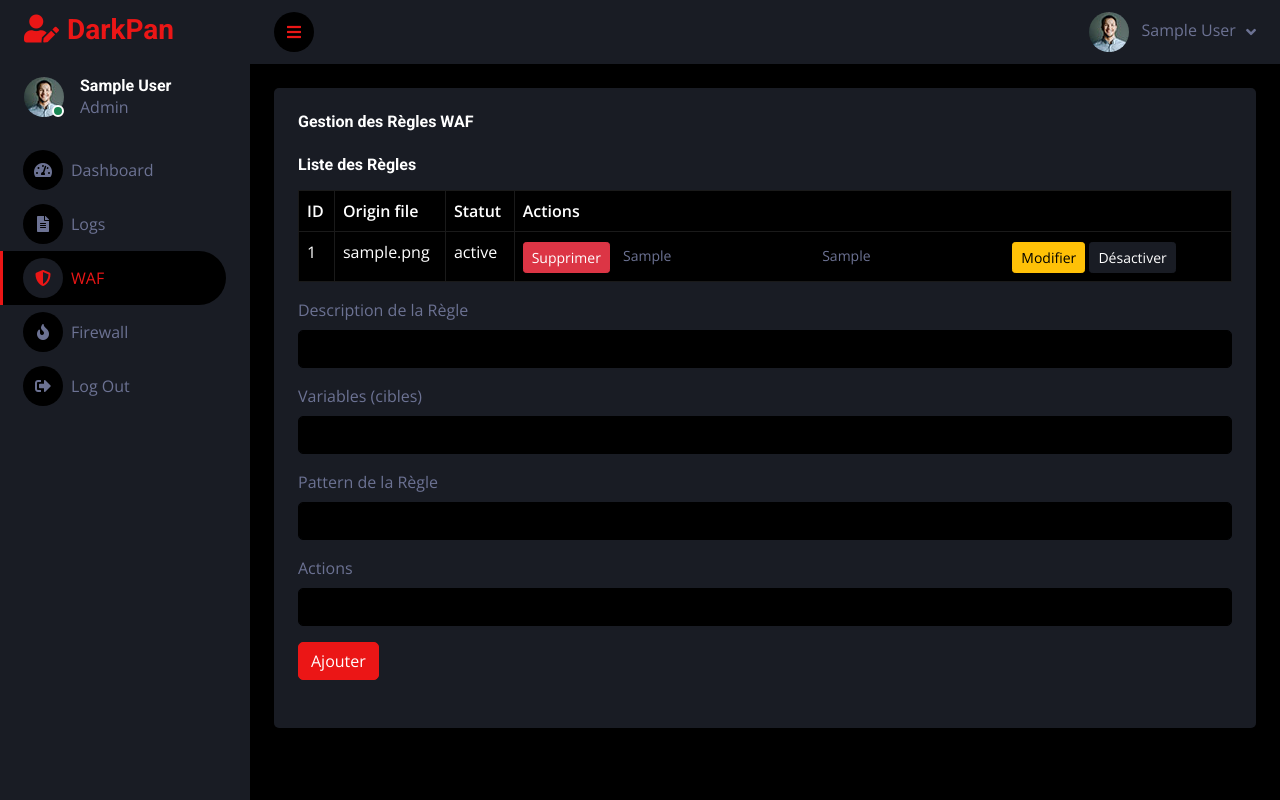
After one commit to zaxi03/PFA, a Flask app: page /waf in a window 1280 px wide. The commit adds this page. Run offline with Flask 3, Linux system fonts and the light colour scheme; the visitor is signed in with stand-in values (Sample User, id 1); tables that the repository leaves empty or names only in its code hold one stand-in row (values such as "Sample post"); data that the repository does not hold is empty; some libraries are stand-ins or nearby versions.

Commit message:
new version 26/06/2025

```diff
--- a/admin_interface/app.py
+++ b/admin_interface/app.py
@@ -155,8 +155,64 @@ def get_blocked_ips():
     blocked_ips = cur.fetchall()
     conn.close()
     return blocked_ips
+##################################################################################################
+# Create the table in init.sql # need type update
+# populate it
+# indexing
+# paginating
+# filters
+# hover/click to get description
+def get_all_waf_rules():
+    conn = get_connection()
+    cur = conn.cursor()
+    #modify this to match the table
+    cur.execute("SELECT rule_id, origin_file, status, variables, actions, description FROM waf_rules ORDER BY rule_id ASC")
+    rules = cur.fetchall()
+    conn.close()
+    return rules
+# need to reload?
+def insert_waf_rule(description, variables, operators, actions):
+    conn = get_connection()
+    cur = conn.cursor()
+    #modify this to match the table
+    cur.execute("INSERT INTO waf_rules (description, variables, operators, actions) VALUES (%s, %s, %s)",
+                (description, variables, operators, actions))
+    conn.commit()
+    conn.close()
 
+def delete_waf_rule(rule_id):
+    conn = get_connection()
+    cur = conn.cursor()
+    #modify this to match the table
+    cur.execute("UPDATE waf_rules SET status = 'removed' WHERE id = %s", (rule_id))
+    conn.commit()
+    conn.close()
+    # custum file and 999
 
+def update_waf_rule(rule_id, variables = None, actions = None):
+    conn = get_connection()
+    cur = conn.cursor()
+    #modify this to match the table
+    if variables:
+        cur.execute("UPDATE waf_rules SET variables = %s WHERE id = %s",
+                    (variables, rule_id))
+    if actions:
+        cur.execute("UPDATE waf_rules SET actions = %s WHERE id = %s",
+                    (actions, rule_id))
+    conn.commit()
+    conn.close()
+
+def toggle_waf_rule(rule_id, current_status):
+    new_status = 'inactive' if current_status == 'active' else 'active'
+    conn = get_connection()
+    cur = conn.cursor()
+    #modify this to match the table
+    cur.execute("UPDATE waf_rules SET status = %s WHERE id = %s", (new_status, rule_id))
+    conn.commit()
+    conn.close()
+
+# add routes and POST logic
+##################################################################################################
 @app.route('/')
 def home():
     return render_template('signin.html')
@@ -294,5 +350,48 @@ def firewall():
             return render_template('firewall.html', rules=rules, nom=nom, blocked_ips=blocked_ips)
     return redirect(url_for('login'))
 
+@app.route('/waf', methods=['GET', 'POST'])
+def waf():
+    if 'email' in session:
+        email = session['email']
+        conn = get_connection()
+        cur = conn.cursor()
+        cur.execute("SELECT nom FROM users WHERE email = %s", (email,))
+        user_data = cur.fetchone()
+        conn.close()
+        # modify to match fuctions nad table
+        if request.method == 'POST':
+            form_type = request.form.get('form_type')
+            if form_type == 'add_rule':
+                rule_description = request.form.get('description')
+                rule_variables = request.form.get('variables')
+                rule_operators = request.form.get('operators')
+                rule_actions = request.form.get('actions')
+                insert_waf_rule(rule_description, rule_variables, rule_operators, rule_actions)
+                # add error
+                flash("Règle WAF ajoutée avec succès ✅", "success")
+            elif form_type == 'delete_rule':
+                rule_id = request.form.get('rule_id')
+                delete_waf_rule(rule_id)
+                flash("Règle WAF supprimée avec succès 🚫", "success")
+            elif form_type == 'update_rule':
+                rule_id = request.form.get('rule_id')
+                rule_variables = request.form.get('variables')
+                rule_actions = request.form.get('actions')
+                update_waf_rule(rule_id, rule_variables, rule_actions)
+                flash("Règle WAF modifiée avec succès ✏️", "success")
+            elif form_type == 'toggle_status':
+                rule_id = request.form.get('rule_id')
+                current_status = request.form.get('current_status')
+                toggle_waf_rule(rule_id, current_status)
+                flash("Statut de la règle WAF modifié avec succès 🔄", "success")
+
+        rules = get_all_waf_rules()
+
+        if user_data:
+            nom = user_data[0]
+            return render_template('waf.html', nom=nom, rules=rules)
+    return redirect(url_for('login'))
+
 if __name__ == '__main__':
     app.run(debug=True, host='0.0.0.0', port=5000)
--- a/admin_interface/logs_waf.py
+++ b/admin_interface/logs_waf.py
@@ -32,7 +32,7 @@ def parse_and_insert(line):
         created_at = tx.get("time_stamp")
         date = datetime.strptime(created_at, "%a %b %d %H:%M:%S %Y")
         method=tx.get("request", {}).get("method", "UNKNOWN")
-        host_cible=tx.get("request", {}).get("headers", {}).get("Host", "UNKNOWN")
+        host_cible=tx.get("request", {}).get("headers", {}).get("host", "UNKNOWN")
         messages = tx.get("messages", [])
         if messages and "details" in messages[0]:
             tags = messages[0]["details"].get("tags", [])
--- a/admin_interface/templates/firewall.html
+++ b/admin_interface/templates/firewall.html
@@ -67,7 +67,7 @@
                 <div class="navbar-nav w-100">
                     <a href="{{ url_for('dashboard') }}" class="nav-item nav-link"><i class="fa fa-tachometer-alt me-2"></i>Dashboard</a>
                     <a href="{{ url_for('logs') }}" class="nav-item nav-link"><i class="fas fa-file-alt me-2"></i>Logs</a>
-                    <a href="#" class="nav-item nav-link "><i class="fas fa-shield-alt me-2"></i>WAF</a>
+                    <a href="{{ url_for('waf') }}" class="nav-item nav-link "><i class="fas fa-shield-alt me-2"></i>WAF</a>
                     <a href="{{ url_for('firewall') }}" class="nav-item nav-link active"><i class="fas fa-fire me-2"></i>Firewall</a>
                     <a href="{{ url_for('logout') }}" class="nav-item nav-link"><i class="fas fa-sign-out-alt me-2"></i>Log Out</a>
                 </div>
--- a/admin_interface/templates/index.html
+++ b/admin_interface/templates/index.html
@@ -67,7 +67,7 @@
                 <div class="navbar-nav w-100">
                     <a href="{{ url_for('dashboard') }}" class="nav-item nav-link active"><i class="fa fa-tachometer-alt me-2"></i>Dashboard</a>
                     <a href="{{ url_for('logs') }}" class="nav-item nav-link"><i class="fas fa-file-alt me-2"></i>Logs</a>
-                    <a href="#" class="nav-item nav-link "><i class="fas fa-shield-alt me-2"></i>WAF</a>
+                    <a href="{{ url_for('waf') }}" class="nav-item nav-link "><i class="fas fa-shield-alt me-2"></i>WAF</a>
                     <a href="{{ url_for('firewall') }}" class="nav-item nav-link "><i class="fas fa-fire me-2"></i>Firewall</a>
                     <a href="{{ url_for('logout') }}" class="nav-item nav-link"><i class="fas fa-sign-out-alt me-2"></i>Log Out</a>
                 </div>
--- a/admin_interface/templates/logs.html
+++ b/admin_interface/templates/logs.html
@@ -67,7 +67,7 @@
                 <div class="navbar-nav w-100">
                     <a href="{{ url_for('dashboard') }}" class="nav-item nav-link "><i class="fa fa-tachometer-alt me-2"></i>Dashboard</a>
                     <a href="{{ url_for('logs') }}" class="nav-item nav-link active"><i class="fas fa-file-alt me-2"></i>Logs</a>
-                    <a href="#" class="nav-item nav-link "><i class="fas fa-shield-alt me-2"></i>WAF</a>
+                    <a href="{{ url_for('waf') }}" class="nav-item nav-link "><i class="fas fa-shield-alt me-2"></i>WAF</a>
                     <a href="{{ url_for('firewall') }}" class="nav-item nav-link "><i class="fas fa-fire me-2"></i>Firewall</a>
                     <a href="{{ url_for('logout') }}" class="nav-item nav-link"><i class="fas fa-sign-out-alt me-2"></i>Log Out</a>
                 </div>
--- /dev/null
+++ b/admin_interface/templates/waf.html
@@ -0,0 +1,170 @@
+<!DOCTYPE html>
+<html lang="en">
+<head>
+    <meta charset="utf-8">
+    <title>DarkPan - WAF Rules</title>
+    <meta content="width=device-width, initial-scale=1.0" name="viewport">
+
+    <link href="{{ url_for('static', filename='img/favicon.ico') }}" rel="icon">
+
+    <!-- Fonts & Icons -->
+    <link rel="preconnect" href="https://fonts.googleapis.com">
+    <link rel="preconnect" href="https://fonts.gstatic.com" crossorigin>
+    <link href="https://fonts.googleapis.com/css2?family=Open+Sans:wght@400;600&family=Roboto:wght@500;700&display=swap" rel="stylesheet">
+    <link href="https://cdnjs.cloudflare.com/ajax/libs/font-awesome/5.10.0/css/all.min.css" rel="stylesheet">
+    <link href="https://cdn.jsdelivr.net/npm/bootstrap-icons@1.4.1/font/bootstrap-icons.css" rel="stylesheet">
+
+    <!-- Libraries CSS -->
+    <link href="{{ url_for('static', filename='lib/owlcarousel/assets/owl.carousel.min.css') }}" rel="stylesheet">
+    <link href="{{ url_for('static', filename='lib/tempusdominus/css/tempusdominus-bootstrap-4.min.css') }}" rel="stylesheet" />
+
+    <!-- App CSS -->
+    <link href="{{ url_for('static', filename='css/bootstrap.min.css') }}" rel="stylesheet">
+    <link href="{{ url_for('static', filename='css/style.css') }}" rel="stylesheet">
+</head>
+<body>
+    <div class="container-fluid position-relative d-flex p-0">
+        <!-- Sidebar Start -->
+        <div class="sidebar pe-4 pb-3">
+            <nav class="navbar bg-secondary navbar-dark">
+                <a href="{{ url_for('dashboard') }}" class="navbar-brand mx-4 mb-3">
+                    <h3 class="text-primary"><i class="fa fa-user-edit me-2"></i>DarkPan</h3>
+                </a>
+                <div class="d-flex align-items-center ms-4 mb-4">
+                    <div class="position-relative">
+                        <img class="rounded-circle" src="{{ url_for('static', filename='img/user.jpg') }}" alt="" style="width: 40px; height: 40px;">
+                        <div class="bg-success rounded-circle border border-2 border-white position-absolute end-0 bottom-0 p-1"></div>
+                    </div>
+                    <div class="ms-3">
+                        <h6 class="mb-0">{{ nom }}</h6>
+                        <span>Admin</span>
+                    </div>
+                </div>
+                <div class="navbar-nav w-100">
+                    <a href="{{ url_for('dashboard') }}" class="nav-item nav-link"><i class="fa fa-tachometer-alt me-2"></i>Dashboard</a>
+                    <a href="{{ url_for('logs') }}" class="nav-item nav-link"><i class="fas fa-file-alt me-2"></i>Logs</a>
+                    <a href="{{ url_for('waf') }}" class="nav-item nav-link active"><i class="fas fa-shield-alt me-2"></i>WAF</a>
+                    <a href="{{ url_for('firewall') }}" class="nav-item nav-link"><i class="fas fa-fire me-2"></i>Firewall</a>
+                    <a href="{{ url_for('logout') }}" class="nav-item nav-link"><i class="fas fa-sign-out-alt me-2"></i>Log Out</a>
+                </div>
+            </nav>
+        </div>
+        <!-- Sidebar End -->
+
+        <!-- Content Start -->
+        <div class="content">
+            <!-- Navbar Start -->
+            <nav class="navbar navbar-expand bg-secondary navbar-dark sticky-top px-4 py-0">
+                <a href="{{ url_for('dashboard') }}" class="navbar-brand d-flex d-lg-none me-4">
+                    <h2 class="text-primary mb-0"><i class="fa fa-user-edit"></i></h2>
+                </a>
+                <a href="#" class="sidebar-toggler flex-shrink-0">
+                    <i class="fa fa-bars"></i>
+                </a>
+                <div class="navbar-nav align-items-center ms-auto">
+                    <div class="nav-item dropdown">
+                        <a href="#" class="nav-link dropdown-toggle" data-bs-toggle="dropdown">
+                            <img class="rounded-circle me-lg-2" src="{{ url_for('static', filename='img/user.jpg') }}" alt="" style="width: 40px; height: 40px;">
+                            <span class="d-none d-lg-inline-flex">{{ nom }}</span>
+                        </a>
+                        <div class="dropdown-menu dropdown-menu-end bg-secondary border-0 rounded-bottom m-0">
+                            <a href="#" class="dropdown-item">My Profile</a>
+                            <a href="{{ url_for('logout') }}" class="dropdown-item">Log Out</a>
+                        </div>
+                    </div>
+                </div>
+            </nav>
+            <!-- Navbar End -->
+
+            <!-- Main Content -->
+            <div class="container-fluid pt-4 px-4">
+                <div class="row g-4">
+                    <div class="col-12">
+                        <div class="bg-secondary rounded h-100 p-4">
+                            <h6 class="mb-4">Gestion des Règles WAF</h6>
+
+                            <!-- Rules Table -->
+                            <h6 class="mb-3">Liste des Règles</h6>
+                            <div class="table-responsive">
+                                <table class="table table-dark table-bordered">
+                                    <thead>
+                                        <tr>
+                                            <th>ID</th>
+                                            <th>Origin file</th>
+                                            <th>Statut</th>
+                                            <th>Actions</th>
+                                        </tr>
+                                    </thead>
+                                    <tbody>
+                                        {% for rule in rules %}
+                                        <tr>
+                                            <td>{{ rule[0] }}</td>
+                                            <td>{{ rule[1] }}</td>
+                                            <td>{{ rule[2] }}</td>
+                                            <td>
+                                                <form method="POST" style="display:inline-block;">
+                                                    <input type="hidden" name="form_type" value="delete_rule">
+                                                    <input type="hidden" name="rule_id" value="{{ rule[0] }}">
+                                                    <button type="submit" class="btn btn-sm btn-danger">Supprimer</button>
+                                                </form>
+                                                <form method="POST" style="display:inline-block;">
+                                                    <input type="hidden" name="form_type" value="update_rule">
+                                                    <input type="hidden" name="rule_id" value="{{ rule[0] }}">
+                                                    <input type="text" name="rule_variables" value="{{ rule[3] }}" required class="form-control form-control-sm d-inline w-auto">
+                                                    <input type="text" name="rule_actions" value="{{ rule[4] }}" required class="form-control form-control-sm d-inline w-auto">
+                                                    <button type="submit" class="btn btn-sm btn-warning">Modifier</button>
+                                                </form>
+                                                <form method="POST" style="display:inline-block;">
+                                                    <input type="hidden" name="form_type" value="toggle_status">
+                                                    <input type="hidden" name="rule_id" value="{{ rule[0] }}">
+                                                    <input type="hidden" name="current_status" value="{{ rule[2] }}">
+                                                    <button type="submit" class="btn btn-sm btn-secondary">
+                                                        {{ 'Désactiver' if rule[2] == 'active' else 'Activer' }}
+                                                    </button>
+                                                </form>
+                                            </td>
+                                        </tr>
+                                        {% endfor %}
+                                    </tbody>
+                                </table>
+                            </div>
+
+                            <!-- Add Rule Form -->
+                            <form method="POST" class="mb-4">
+                                <input type="hidden" name="form_type" value="add_rule">
+                                <div class="mb-3">
+                                    <label for="rule_description" class="form-label">Description de la Règle</label>
+                                    <input type="text" class="form-control" id="rule_description" name="rule_description" required>
+                                </div>
+                                <div class="mb-3">
+                                    <label for="rule_variables" class="form-label">Variables (cibles)</label>
+                                    <input type="text" class="form-control" id="rule_variables" name="rule_variables" required>
+                                </div>
+                                <div class="mb-3">
+                                    <label for="rule_operators" class="form-label">Pattern de la Règle</label>
+                                    <input type="text" class="form-control" id="rule_operators" name="rule_operators" required>
+                                </div>
+                                <div class="mb-3">
+                                    <label for="rule_actions" class="form-label">Actions</label>
+                                    <input type="text" class="form-control" id="rule_actions" name="rule_actions" required>
+                                </div>
+                                <button type="submit" class="btn btn-primary">Ajouter</button>
+                            </form>
+
+                        </div>
+                    </div>
+                </div>
+            </div>
+        </div>
+        <!-- Content End -->
+
+        <a href="#" class="btn btn-lg btn-primary btn-lg-square back-to-top"><i class="bi bi-arrow-up"></i></a>
+    </div>
+
+    <!-- JS Libraries -->
+    <script src="https://code.jquery.com/jquery-3.4.1.min.js"></script>
+    <script src="https://cdn.jsdelivr.net/npm/bootstrap@5.0.0/dist/js/bootstrap.bundle.min.js"></script>
+    <script src="{{ url_for('static', filename='lib/chart/chart.min.js') }}"></script>
+    <script src="{{ url_for('static', filename='js/main.js') }}"></script>
+</body>
+</html>
--- a/docker-compose.yml
+++ b/docker-compose.yml
@@ -79,9 +79,9 @@ services:
       - ./firewall/config/nftables.conf:/etc/nftables.conf
       - firewall-logs:/var/log
       - ./firewall/app/:/app
-      - ./firewall/rsyslog-nftables.conf:/etc/rsyslog.d/30-nftables.conf:ro
     networks:
-      - common-net
+      common-net:
+        ipv4_address: 172.28.0.11
 
   dvwa:
     image: vulnerables/web-dvwa
--- a/firewall/app/firewall_api.py
+++ b/firewall/app/firewall_api.py
@@ -105,7 +105,7 @@ def block_ip():
         return jsonify({"error": "Adresse IP invalide"}), 400
 
     cmd = [
-        "nft", "add", "rule", "ip", "filter", "forward",
+        "nft", "add", "rule", "inet", "filter", "input",
         "ip", "saddr", ip,
         "drop"
     ]
@@ -134,7 +134,7 @@ def unblock_ip():
     try:
         # 1. Lister les règles avec handles
         result = subprocess.run(
-            ["nft", "--handle", "list", "chain", "ip", "filter", "forward"],
+            ["nft", "--handle", "list", "chain", "inet", "filter", "input"],
             capture_output=True,
             text=True,
             check=True
@@ -155,7 +155,7 @@ def unblock_ip():
 
         # 3. Supprimer la règle via son handle
         subprocess.run(
-            ["nft", "delete", "rule", "ip", "filter", "forward", "handle", handle],
+            ["nft", "delete", "rule", "inet", "filter", "input", "handle", handle],
             check=True
         )
         with open("/etc/nftables.conf", "w") as f:
```
Also changed, not shown: firewall/config/haproxy.cfg (added, +20 -0 lines), 5 other files.
